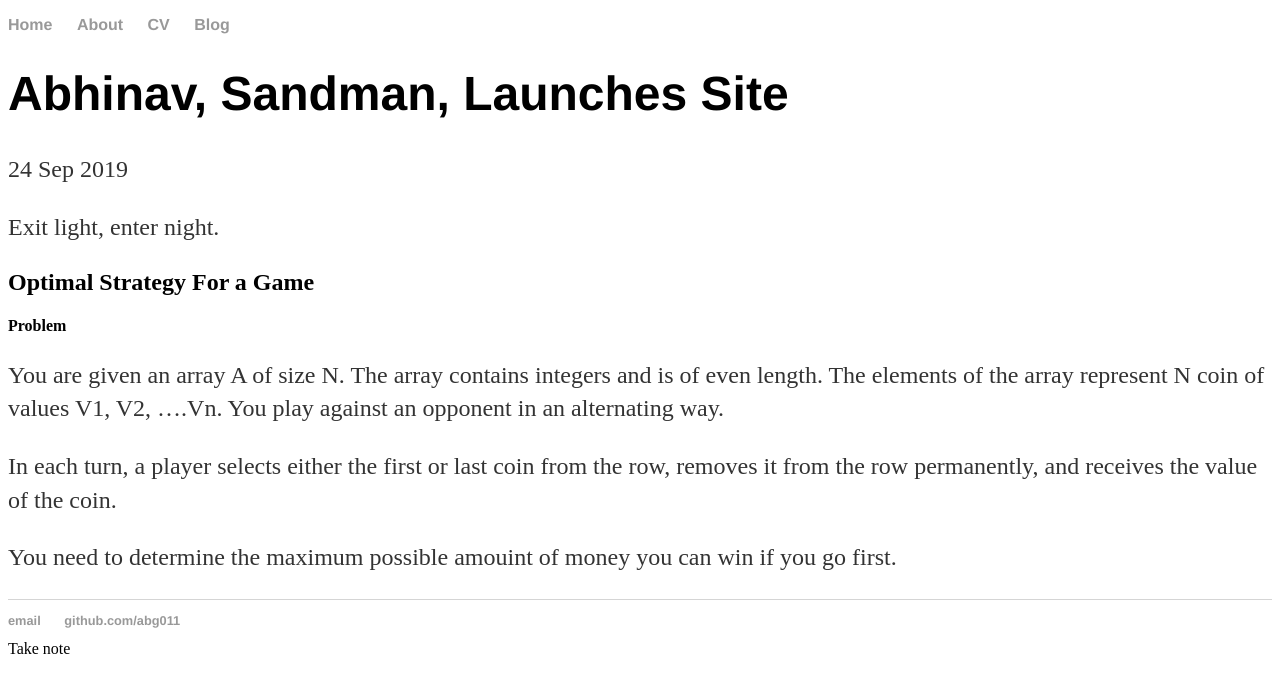
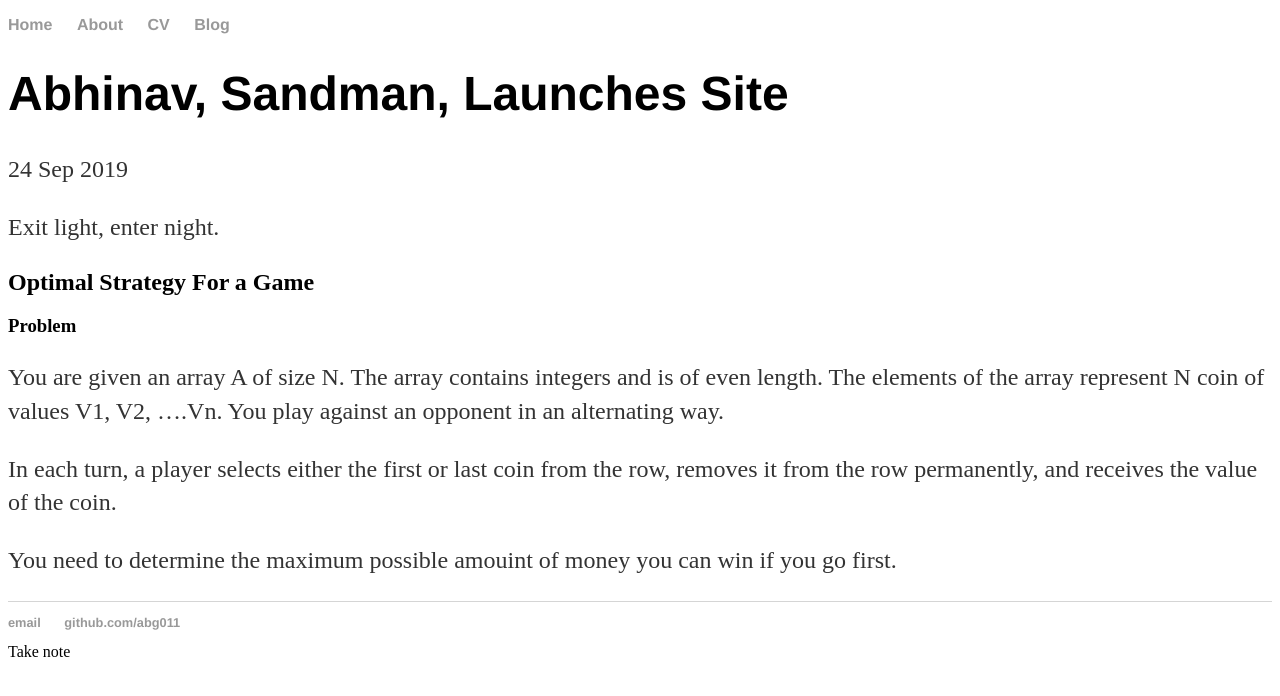
Before and after one commit to abhigupta543/abg011.github.io, a Jekyll site: the page built from _posts/2019-09-24-Sample.md, in a window 1280 px wide. Shown: the top 696 px of the page. Built offline with Jekyll 4.4.1, drawn with Linux system fonts in a browser that asks for light colours.

```diff
--- a/_posts/2019-09-24-Sample.md
+++ b/_posts/2019-09-24-Sample.md
@@ -7,7 +7,7 @@ date: 2019-09-24
 Exit light, enter night.
 
 ## Optimal Strategy For a Game
-#### Problem
+### Problem
 You are given an array A of size N. The array contains integers and is of even length. The elements of the array represent N coin of values V1, V2, ....Vn. You play against an opponent in an alternating way.
 
 In each turn, a player selects either the first or last coin from the row, removes it from the row permanently, and receives the value of the coin.
```
